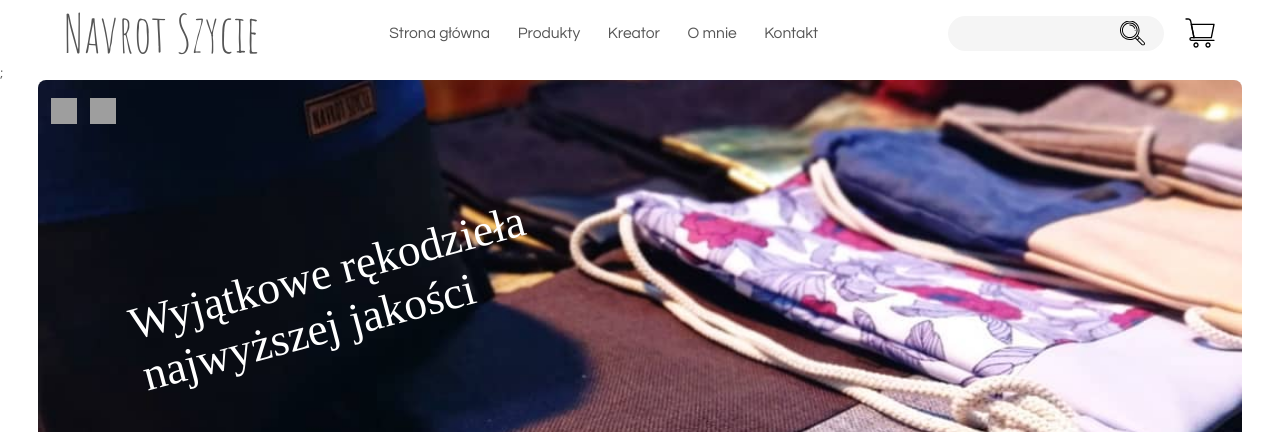
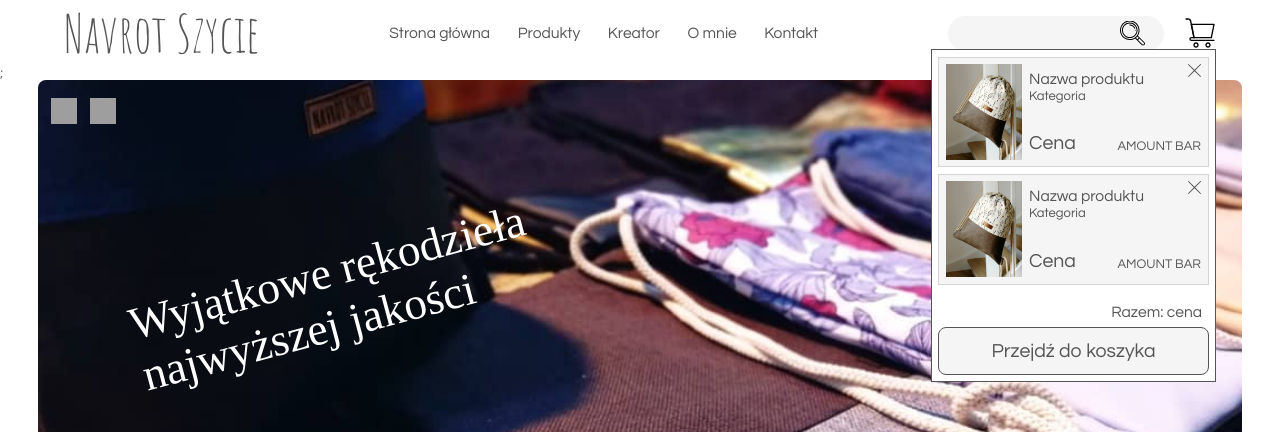
Before and after one commit to rybakpawel/NavrotSzycie, a React app in the folder client/: page / in a window 1280 px wide. Shown: the top 432 px of the page. Built offline with nearby package versions, Linux system fonts and the light colour scheme; no server answers; grey boxes are pictures that could not be loaded; a web font is replaced by a local one.

Commit message:
Create view for small cart

```diff
--- a/client/src/jsx/components/Cart.jsx
+++ b/client/src/jsx/components/Cart.jsx
@@ -3,12 +3,9 @@ import cart from '../../assets/icons/shopping-cart.svg'
 
 const Cart = () => {
     return (
-        <div className='cart'>
-            <img
-                src={cart}
-                alt='koszyk'
-                className='cart-icon' />
-        </div>
+        <section className='cart'>
+
+        </section>
     )
 };
 
--- a/client/src/jsx/components/Footer.jsx
+++ b/client/src/jsx/components/Footer.jsx
@@ -54,19 +54,19 @@ const Footer = () => {
                 </div>
                 <div className='footer__column__link-wrapper footer__column__link-wrapper--right'>
                     <Button
-                        link='/'
+                        link='/creator'
                         variant='footer'
                         title='Kreator' />
                 </div>
                 <div className='footer__column__link-wrapper footer__column__link-wrapper--right'>
                     <Button
-                        link='/'
+                        link='/aboutme'
                         variant='footer'
                         title='O mnie' />
                 </div>
                 <div className='footer__column__link-wrapper footer__column__link-wrapper--right'>
                     <Button
-                        link='/'
+                        link='/contact'
                         variant='footer'
                         title='Kontakt' />
                 </div>
--- a/client/src/jsx/components/Header.jsx
+++ b/client/src/jsx/components/Header.jsx
@@ -2,8 +2,9 @@ import React from 'react';
 import { isMobileOnly, withOrientationChange } from 'react-device-detect';
 import Logo from './Logo';
 import Search from './Search';
-import Cart from './Cart';
 import Menu from './Menu';
+import SmallCart from './SmallCart';
+import cart from '../../assets/icons/shopping-cart.svg';
 
 const getSmallView = (isPortrait) => {
     return (
@@ -11,7 +12,12 @@ const getSmallView = (isPortrait) => {
             <Logo />
             {isPortrait ? null : <Search />}
             <div className='header__cart-menu-icons'>
-                <Cart />
+                <div className='header__cart'>
+                    <img
+                        src={cart}
+                        alt='koszyk'
+                        className='cart-icon' />
+                </div>
                 <Menu />
             </div>
             {isPortrait ? <Search /> : null}
@@ -25,7 +31,13 @@ const getLargeView = () => {
             <Logo />
             <Menu largeView={true} />
             <Search />
-            <Cart />
+            <div className='header__cart'>
+                <img
+                    src={cart}
+                    alt='koszyk'
+                    className='cart-icon' />
+                <SmallCart />
+            </div>
         </header>
     )
 }
--- a/client/src/jsx/components/ItemsList.jsx
+++ b/client/src/jsx/components/ItemsList.jsx
@@ -24,8 +24,8 @@ let ItemsList = ({ isLandscape, cardsVariant }) => {
     const { width } = useWindowDimensions();
 
     let productsAmount;
-    if (isTablet && width < 1200) productsAmount = 3;
-    else if (isDesktop || (isTablet && isLandscape && width > 1200)) productsAmount = 5;
+    if (isTablet && width < 1200 || width < 1200 && width > 576) productsAmount = 3;
+    else if (isDesktop && width > 1200 || (isTablet && isLandscape && width > 1200)) productsAmount = 5;
     else productsAmount = 2;
 
     return (
--- a/client/src/jsx/components/Product.jsx
+++ b/client/src/jsx/components/Product.jsx
@@ -1,5 +1,5 @@
 import React, { useEffect, useState } from 'react';
-import { useParams } from 'react-router';
+import { useLocation, useParams } from 'react-router';
 import { useDispatch, useSelector } from 'react-redux';
 import { getProduct } from '../redux/actions/productActions';
 import { Swiper, SwiperSlide } from "swiper/react";
@@ -19,13 +19,15 @@ SwiperCore.use([Pagination, Navigation, Thumbs]);
 
 const Product = () => {
     const { name, category } = useParams();
+    const location = useLocation();
     const dispatch = useDispatch();
 
     const product = useSelector(state => state.productReducer.product);
 
     useEffect(() => {
         getData();
-    }, [dispatch]);
+        window.scrollTo(0, 0)
+    }, [location, dispatch]);
 
     const getData = async () => {
         dispatch(getProduct(category, name))
--- /dev/null
+++ b/client/src/jsx/components/SmallCart.jsx
@@ -0,0 +1,39 @@
+import React from 'react';
+import Button from './Button';
+import example from '../../assets/images/example-bag.jpg';
+import close from '../../assets/icons/close.svg';
+
+const SmallCart = () => {
+    return (
+        <div className='small-cart'>
+            <div className='small-cart__product'>
+                <img className='small-cart__product__image'
+                    src={example}
+                    alt="" />
+                <div className='small-cart__product__informations'>
+                    <p>Nazwa produktu</p>
+                    <p>Kategoria</p>
+                    <p>Cena</p>
+                    <img src={close} alt='Usuń produkt' />
+                    <div className='small-cart__product__informations__amount-wrapper'>AMOUNT BAR</div>
+                </div>
+            </div>
+            <div className='small-cart__product'>
+                <img className='small-cart__product__image'
+                    src={example}
+                    alt="" />
+                <div className='small-cart__product__informations'>
+                    <p>Nazwa produktu</p>
+                    <p>Kategoria</p>
+                    <p>Cena</p>
+                    <img src={close} alt='Usuń produkt' />
+                    <div className='small-cart__product__informations__amount-wrapper'>AMOUNT BAR</div>
+                </div>
+            </div>
+            <p className='small-cart__overall-price'>Razem: cena</p>
+            <Button variant='submit' title='Przejdź do koszyka' />
+        </div>
+    )
+};
+
+export default SmallCart;
--- a/client/src/jsx/redux/index.jsx
+++ b/client/src/jsx/redux/index.jsx
@@ -3,9 +3,11 @@ import { composeWithDevTools } from 'redux-devtools-extension';
 import thunk from 'redux-thunk';
 
 import productReducer from "./reducers/productReducer";
+import cartReducer from "./reducers/cartReducer";
 
 const allReducers = combineReducers({
-    productReducer
+    productReducer,
+    cartReducer
 });
 
 const store = createStore(
--- a/client/src/styles/components/_button.scss
+++ b/client/src/styles/components/_button.scss
@@ -4,6 +4,7 @@
     border: solid 1px $base-font;
     border-radius: 8px;
     cursor: pointer;
+    white-space: pre;
 
     &--small {
         padding: 0.5rem 1.5rem;
--- /dev/null
+++ b/client/src/styles/components/_smallCart.scss
@@ -0,0 +1,65 @@
+.small-cart {
+    position: absolute;
+    top: 100%;
+    right: 0;
+    padding: 0.5rem;
+    background-color: #fff;
+    border: 1px solid $base-font;
+    z-index: 10;
+
+    &__product {
+        position: relative;
+        display: flex;
+        margin-bottom: 0.5rem;
+        padding: 0.5rem;
+        background-color: $base-background;
+        border: 0.1px solid rgba($color: $base-font, $alpha: 0.2);
+
+        &__image {
+            width: 30%;
+        }
+
+        &__informations {
+            display: flex;
+            flex-direction: column;
+            margin: 0.5rem 0 0.5rem 0.5rem;
+
+            p {
+
+                &:nth-child(1) {
+                    font-size: 1.2rem;
+                }
+
+                &:nth-child(2) {
+                    flex-grow: 1;
+                    margin-top: 0.2rem;
+                }
+
+                &:nth-child(3) {
+                    font-size: 1.5rem;
+                }
+            }
+
+            img {
+                position: absolute;
+                top: 0.5rem;
+                right: 0.5rem;
+                width: 1rem;
+                height: 1rem;
+            }
+
+            &__amount-wrapper {
+                position: absolute;
+                bottom: 1rem;
+                right: 0.5rem;
+
+            }
+        }
+    }
+
+    &__overall-price {
+        margin: 1.5rem 0.5rem 0.5rem 0;
+        font-size: 1.2rem;
+        text-align: right;
+    }
+}
--- a/client/src/styles/layout/_productsList.scss
+++ b/client/src/styles/layout/_productsList.scss
@@ -82,6 +82,7 @@
         text-align: left;
         border: none;
         white-space: pre;
+        cursor: pointer;
 
         @media (min-width: 992px) {
             padding: 5% 10% 5% 5%;
--- a/client/src/styles/style.scss
+++ b/client/src/styles/style.scss
@@ -14,6 +14,7 @@
 @import './components/sectionTitle';
 @import './components/slider';
 @import './components/smallCard';
+@import './components/smallCart';
 @import './layout/aboutMe';
 @import './layout/contact';
 @import './layout/designAd';
```
Also changed, not shown: client/src/jsx/redux/actions/cartActions.jsx (added, +15 -0 lines), client/src/jsx/redux/reducers/cartReducer.jsx (added, +17 -0 lines), client/src/jsx/redux/reducers/productReducer.jsx (+4 -4 lines), client/src/styles/components/_cart.scss (deleted, +0 -14 lines), client/src/styles/layout/_header.scss (+16 -0 lines), client/src/styles/style.css, 1 other file.
